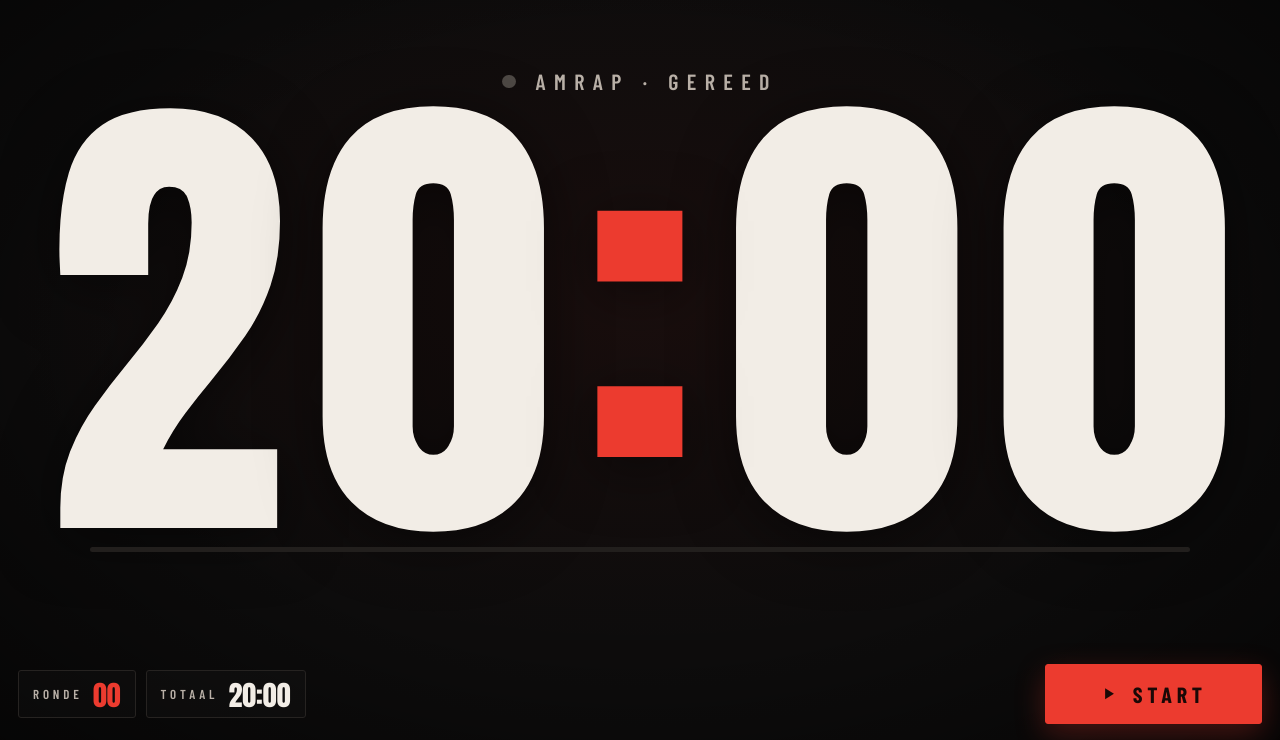
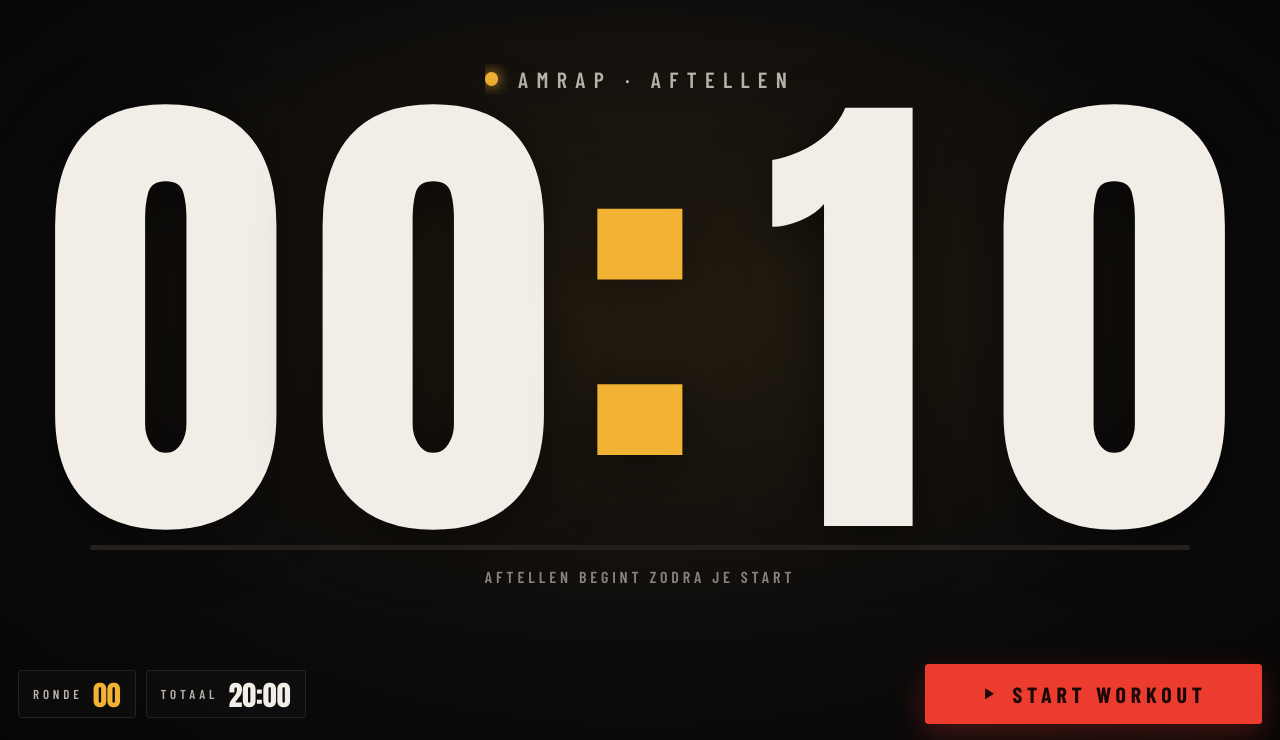
Before and after one commit to CarelKuijper/cfc-wod-timer, a plain HTML site: page index.html in a window 1280 px wide. Shown: the part 60-800 px from the top of the page. Drawn offline with Linux system fonts and the light colour scheme.

Commit message:
Na Klaar staat het aftellen klaar en heet de knop Start workout

```diff
--- a/index.html
+++ b/index.html
@@ -728,7 +728,7 @@ function renderSettings(){
 $('#set-sound').addEventListener('click', () => { settings.sound = !settings.sound; saveSettings(); renderSettings(); if (settings.sound) { Snd.init(); Snd.tick(); } });
 $('#set-ticks').addEventListener('click', () => { settings.ticks = !settings.ticks; saveSettings(); renderSettings(); });
 $('#set-wake').addEventListener('click', () => { settings.wake = !settings.wake; saveSettings(); renderSettings(); });
-$$('#set-prep button').forEach(b => b.addEventListener('click', () => { settings.prep = +b.dataset.v; saveSettings(); renderSettings(); }));
+$$('#set-prep button').forEach(b => b.addEventListener('click', () => { settings.prep = +b.dataset.v; saveSettings(); renderSettings(); if (state === 'ready') renderStage(); }));
 $$('#set-vol button').forEach(b => b.addEventListener('click', () => { settings.volume = +b.dataset.v; saveSettings(); renderSettings(); Snd.init(); Snd.tick(); }));
 $('#set-mix').addEventListener('click', () => { settings.mix = !settings.mix; saveSettings(); renderSettings(); applyAudioMode(); Snd.init(); Snd.tick(); });
 $('#snd-test').addEventListener('click', e => { e.stopPropagation(); Snd.init(); if (!settings.sound) { toast('Geluid staat uit'); return; } Snd.demo(); setTimeout(() => Snd.done(), 4200); });
@@ -765,9 +765,10 @@ function roundsMode(m){ return m === 'fortime' || m === 'amrap'; }
 
 function renderReady(){
   const plan = compile(mode, null, 0), first = plan[0], tot = planTotal(plan);
-  setPhase('idle');
-  setText(D.label, (modeTitle(mode) + ' · gereed').toUpperCase());
-  setDigits(first ? fmt(first.kind === 'open' ? 0 : first.dur / 1000, true) : '00:00');
+  const prep = settings.prep | 0;
+  setPhase(prep > 0 ? 'prep' : 'idle');
+  setText(D.label, (modeTitle(mode) + ' · ' + (prep > 0 ? 'aftellen' : 'gereed')).toUpperCase());
+  setDigits(prep > 0 ? fmt(prep, true) : (first ? fmt(first.kind === 'open' ? 0 : first.dur / 1000, true) : '00:00'));
   if (roundsMode(mode)) chip1('Ronde', '00');
   else if (mode === 'countdown') chip1(null);
   else if (mode === 'custom') chip1('Blokken', pad(cfg.custom.blocks.length));
@@ -775,7 +776,7 @@ function renderReady(){
   if (mode === 'fortime') chip2('Cap', cfg.fortime.cap ? fmt(cfg.fortime.cap, true) : '—');
   else chip2('Totaal', totLabel(tot, true));
   D.fill.style.width = '0%';
-  setText(D.sub, '');
+  setText(D.sub, prep > 0 ? 'Aftellen begint zodra je start' : '');
 }
 function renderRun(){
   const t = T.paused ? T.pauseAt : now(); const s = T.plan[T.i]; if (!s) return;
@@ -820,7 +821,7 @@ const IC2 = {
 };
 function renderCtrl(){
   let b = [];
-  if (state === 'ready') b = [['start', 'Start', IC2.play, 'big']];
+  if (state === 'ready') b = [['start', 'Start workout', IC2.play, 'big']];
   else if (state === 'run') b = T.paused ? [['resume', 'Hervatten', IC2.play, 'go'], ['stop', 'Stoppen', IC2.stop, 'stop']] : [['pause', 'Pauze', IC2.pause, '']];
   else b = [['start', 'Opnieuw', IC2.again, 'big']];
   D.ctrl.innerHTML = b.map(x => '<button class="cb ' + x[3] + '" data-act="' + x[0] + '">' + x[2] + '<span>' + x[1] + '</span></button>').join('');
--- a/sw.js
+++ b/sw.js
@@ -1,5 +1,5 @@
 /* CFC WOD Timer: werkt offline. Verhoog VERSION bij elke update, dan halen telefoons de nieuwe versie op. */
-const VERSION = 'cfc-timer-v6';
+const VERSION = 'cfc-timer-v7';
 const FILES = [
   "./",
   "./fonts/Anton-400-latin-ext.woff2",
```
